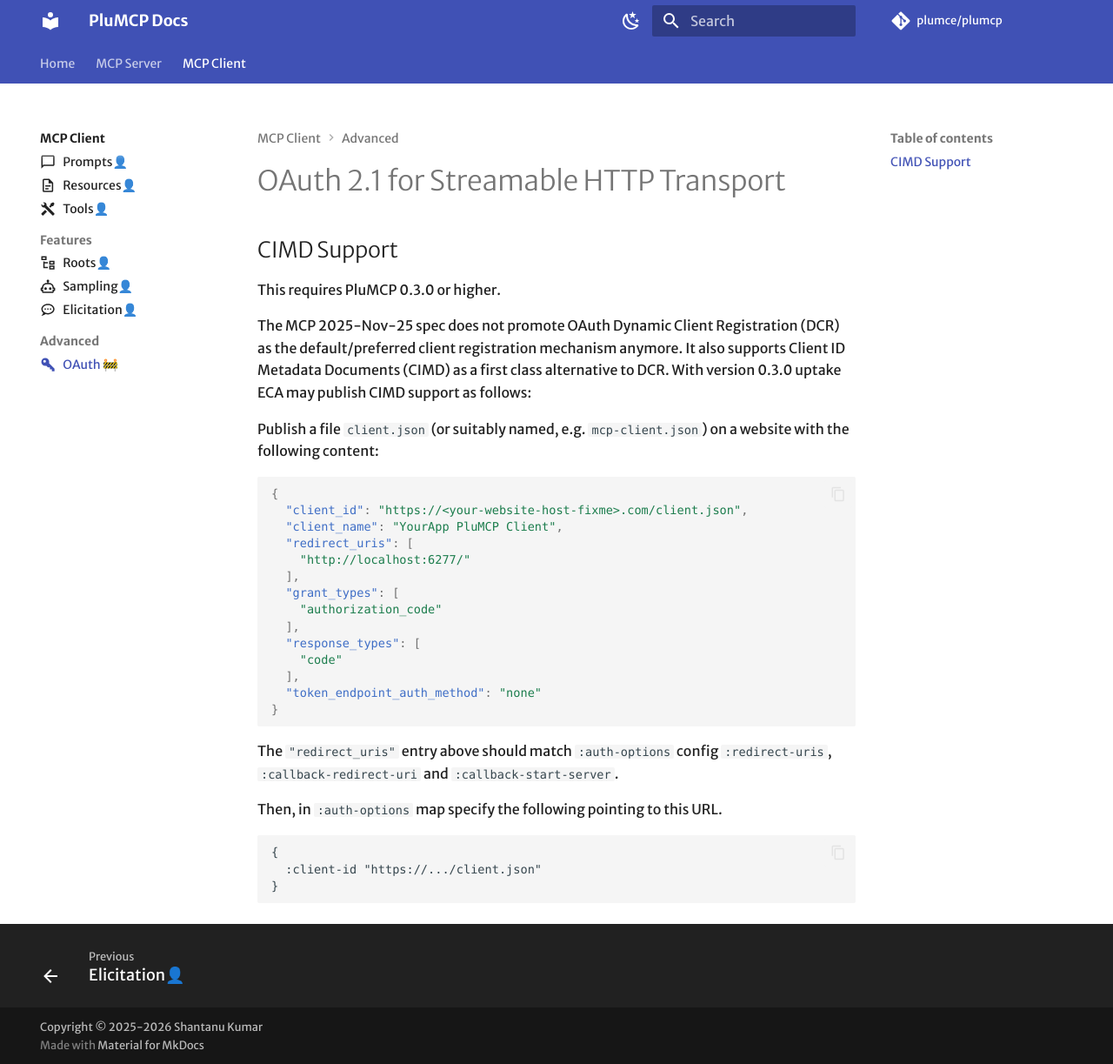
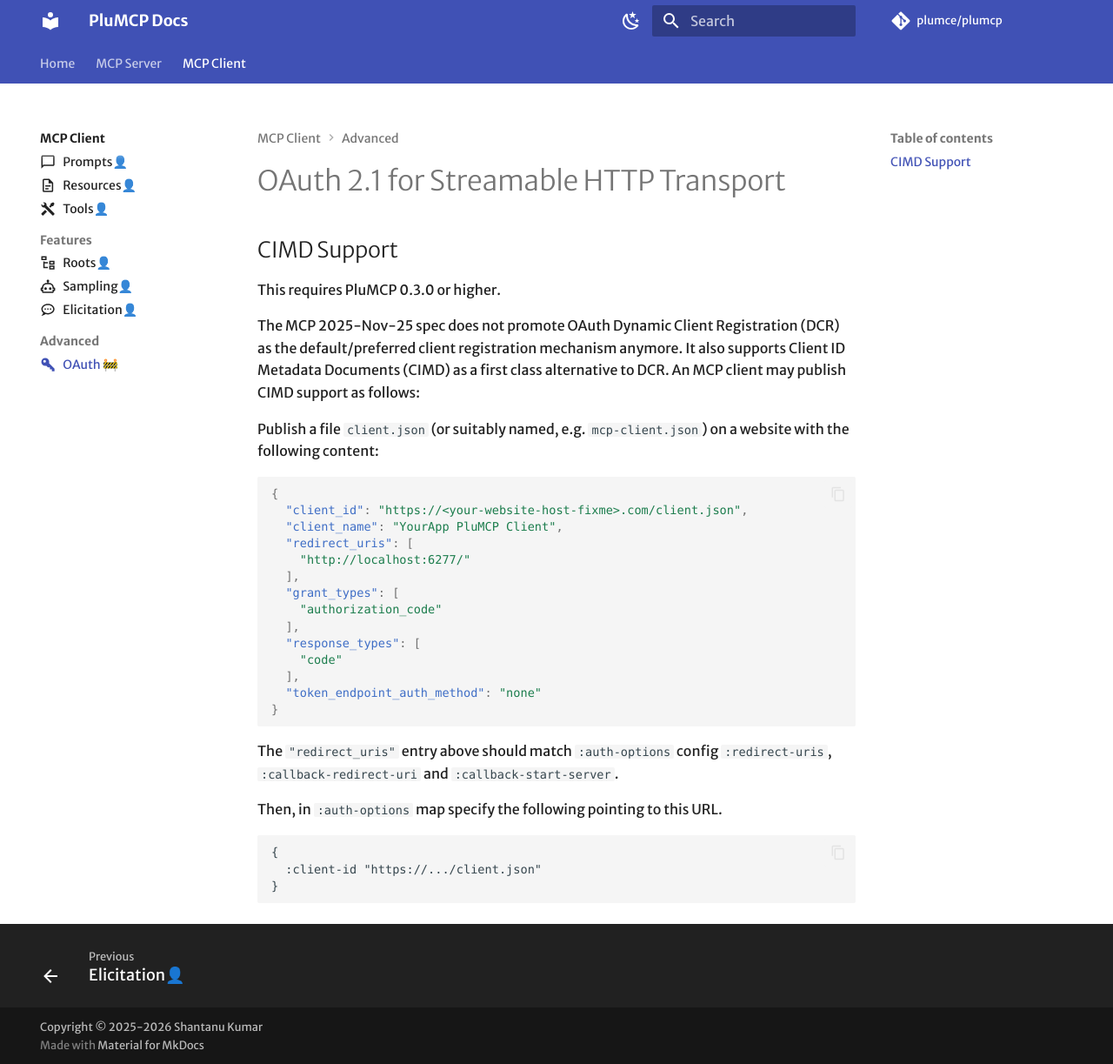
Before and after one commit to plumce/plumcp-docs, an MkDocs documentation site: the page built from docs/mcpclient/oauth.md, in a window 1280 px wide and 1223 px high. Shown: the whole window at 87% size. Built offline with MkDocs 1.6.1 and Material for MkDocs 9.7.7, drawn with Linux system fonts in a browser that asks for light colours; some web fonts are replaced; comment, search, counter and statistics services are not loaded.

Commit message:
Fix wording for MCP client OAuth2 CIMD support
The MCP client OAuth2 CIMD support page had wording glitch, which
is now fixed.

```diff
--- a/docs/mcpclient/oauth.md
+++ b/docs/mcpclient/oauth.md
@@ -8,7 +8,7 @@
 
 This requires PluMCP 0.3.0 or higher.
 
-The MCP 2025-Nov-25 spec does not promote OAuth Dynamic Client Registration (DCR) as the default/preferred client registration mechanism anymore. It also supports Client ID Metadata Documents (CIMD) as a first class alternative to DCR. With version 0.3.0 uptake ECA may publish CIMD support as follows:
+The MCP 2025-Nov-25 spec does not promote OAuth Dynamic Client Registration (DCR) as the default/preferred client registration mechanism anymore. It also supports Client ID Metadata Documents (CIMD) as a first class alternative to DCR. An MCP client may publish CIMD support as follows:
 
 Publish a file `client.json` (or suitably named, e.g. `mcp-client.json`) on a website with the following content:
 
```
